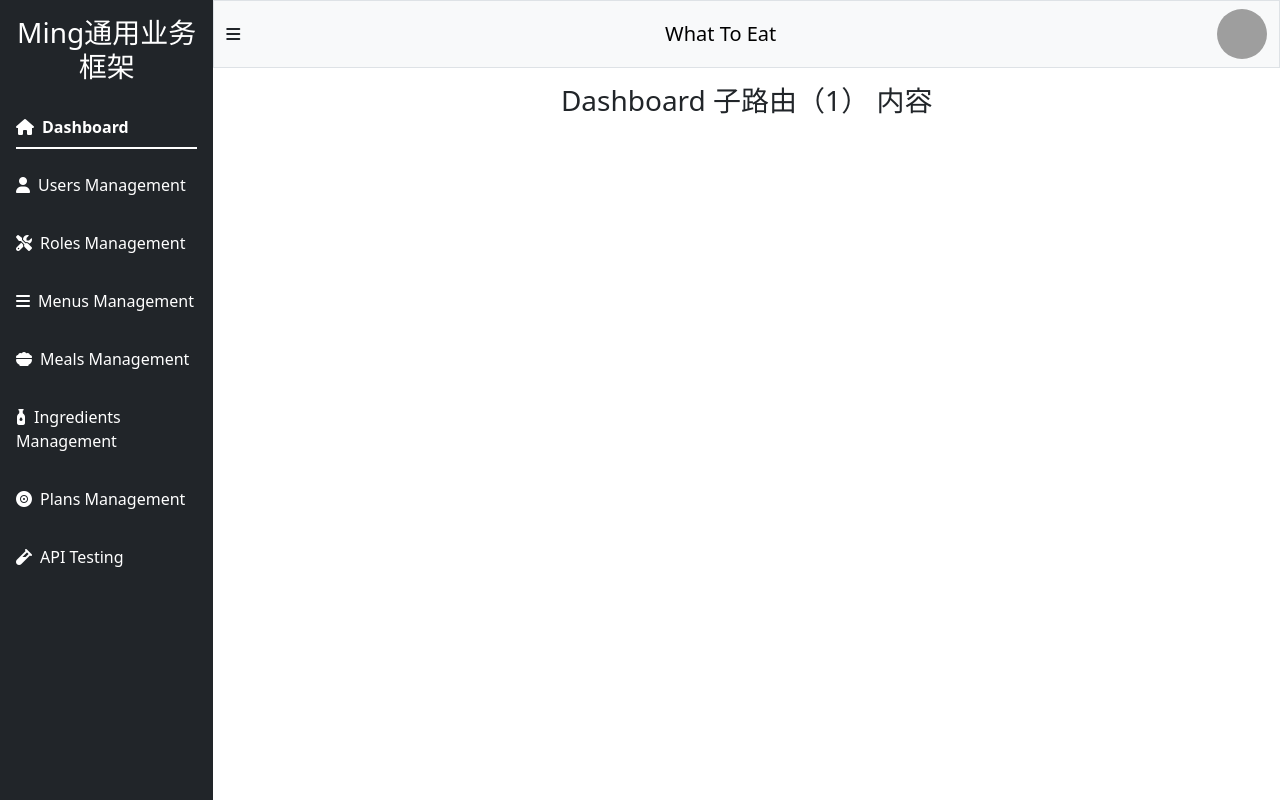
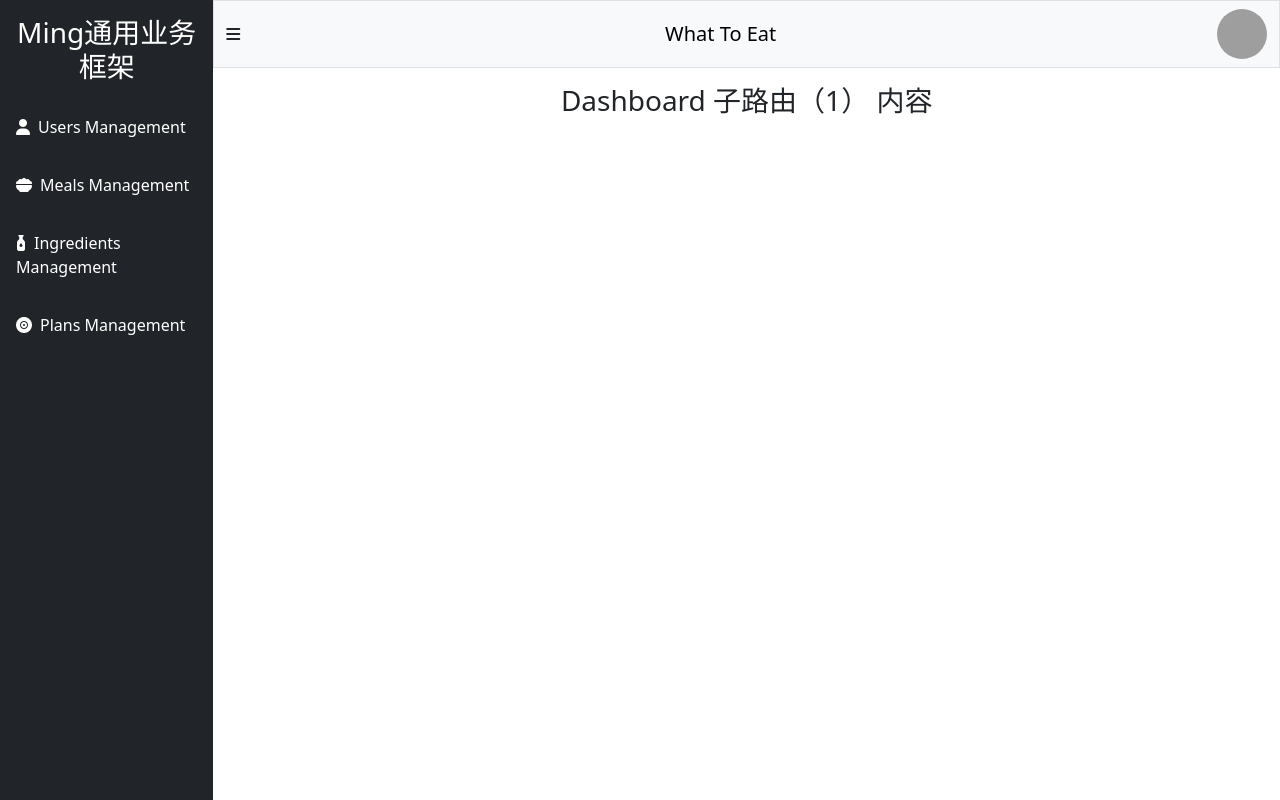
Before and after one commit to 986913/WHATTOEAT, a React (Create React App) app in the folder packages/frontend/: page /home/dashboard in a window 1280 px wide. Built offline with nearby package versions, Linux system fonts and the light colour scheme; grey boxes are pictures that could not be loaded.

Commit message:
refactor: add type selector back to UI

```diff
--- /dev/null
+++ b/packages/frontend/src/components/TypeSelector.tsx
@@ -0,0 +1,35 @@
+import { Button } from 'react-bootstrap';
+
+export default function TypeSelector({
+  allTypes,
+  selected,
+  setSelected,
+}: {
+  allTypes: string[];
+  selected: string[];
+  setSelected: (v: string[]) => void;
+}) {
+  const toggle = (t: string) => {
+    if (selected.includes(t)) {
+      setSelected(selected.filter((x) => x !== t));
+    } else {
+      setSelected([...selected, t]);
+    }
+  };
+
+  return (
+    <div className='type-pill-group'>
+      {allTypes.map((t) => (
+        <Button
+          key={t}
+          size='sm'
+          className='type-pill-btn'
+          variant={selected.includes(t) ? 'primary' : 'outline-secondary'}
+          onClick={() => toggle(t)}
+        >
+          {t}
+        </Button>
+      ))}
+    </div>
+  );
+}
--- a/packages/frontend/src/pages/meals/index.tsx
+++ b/packages/frontend/src/pages/meals/index.tsx
@@ -2,6 +2,7 @@ import React, { useEffect, useState } from 'react';
 import '../../App.css';
 import './index.css';
 import axios from '../../utils/axios';
+import TypeSelector from '../../components/TypeSelector';
 import IngredientSelector from '../../components/IngredientSelector';
 import ConfirmModal from '../../components/ConfirmModal';
 import Table from 'react-bootstrap/Table';
@@ -371,10 +372,15 @@ export default function Meals() {
               value={mealUrl}
               onChange={(e) => setMealUrl(e.target.value)}
             />
+            <Form.Label>Meal Types</Form.Label>
+            <TypeSelector
+              allTypes={ALL_TYPES}
+              selected={selectedTypes}
+              setSelected={setSelectedTypes}
+            />
 
             {/* Ingredients */}
             <Form.Label>Ingredients</Form.Label>
-
             <IngredientSelector
               options={ingredientOptions}
               selectedIds={selectedIngredientIds}
@@ -416,9 +422,14 @@ export default function Meals() {
               onChange={(e) => setEditMealUrl(e.target.value)}
             />
 
-            {/* Ingredients */}
+            <Form.Label>Meal Types</Form.Label>
+            <TypeSelector
+              allTypes={ALL_TYPES}
+              selected={editTypes}
+              setSelected={setEditTypes}
+            />
+
             <Form.Label>Ingredients</Form.Label>
-
             <IngredientSelector
               options={ingredientOptions}
               selectedIds={editIngredientIds}
--- a/packages/frontend/src/pages/plans/index.tsx
+++ b/packages/frontend/src/pages/plans/index.tsx
@@ -124,7 +124,7 @@ export default function Plans() {
 
   return (
     <div className='page'>
-      <h2 className='page-title'>🍱 Plan Dashboard</h2>
+      <h2 className='page-title'> Plans </h2>
 
       {/* Feedback */}
       {success && <Alert variant='success'>{success}</Alert>}
--- a/packages/frontend/src/store/useMenuStore.tsx
+++ b/packages/frontend/src/store/useMenuStore.tsx
@@ -14,30 +14,30 @@ interface MenuState {
 
 export const useMenuStore = create<MenuState>(() => ({
   menus: [
-    {
-      id: 1,
-      name: 'Dashboard',
-      path: '/home/dashboard',
-      icon: <i className='fa-solid fa-house'></i>,
-    },
+    // {
+    //   id: 1,
+    //   name: 'Dashboard',
+    //   path: '/home/dashboard',
+    //   icon: <i className='fa-solid fa-house'></i>,
+    // },
     {
       id: 2,
       name: 'Users Management',
       path: '/home/users',
       icon: <i className='fa-solid fa-user'></i>,
     },
-    {
-      id: 3,
-      name: 'Roles Management',
-      path: '/home/roles',
-      icon: <i className='fa-solid fa-screwdriver-wrench'></i>,
-    },
-    {
-      id: 4,
-      name: 'Menus Management',
-      path: '/home/menus',
-      icon: <i className='fa-solid fa-bars'></i>,
-    },
+    // {
+    //   id: 3,
+    //   name: 'Roles Management',
+    //   path: '/home/roles',
+    //   icon: <i className='fa-solid fa-screwdriver-wrench'></i>,
+    // },
+    // {
+    //   id: 4,
+    //   name: 'Menus Management',
+    //   path: '/home/menus',
+    //   icon: <i className='fa-solid fa-bars'></i>,
+    // },
     {
       id: 5,
       name: 'Meals Management',
@@ -56,11 +56,11 @@ export const useMenuStore = create<MenuState>(() => ({
       path: '/home/plans',
       icon: <i className='fa-solid fa-record-vinyl'></i>,
     },
-    {
-      id: 8,
-      name: 'API Testing',
-      path: '/home/apitest',
-      icon: <i className='fa-solid fa-vial'></i>,
-    },
+    // {
+    //   id: 8,
+    //   name: 'API Testing',
+    //   path: '/home/apitest',
+    //   icon: <i className='fa-solid fa-vial'></i>,
+    // },
   ],
 }));
```
